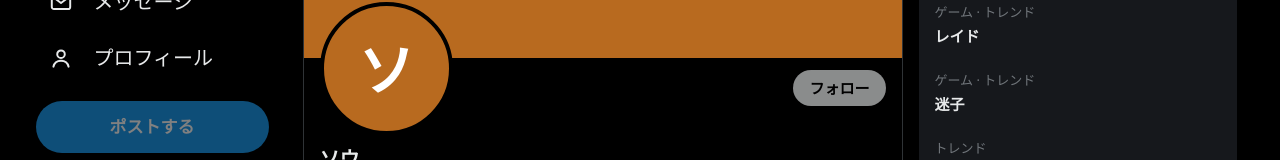
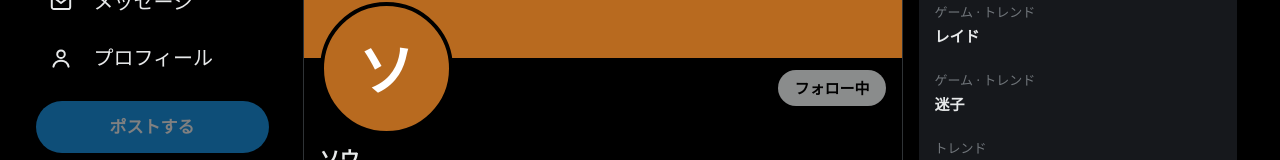
Before and after one commit to NOZY-jp/HackStageTeamC, a Next.js app: page /twitter/profile/kaiser018023071 in a window 1280 px wide. Shown: the part 195-355 px from the top of the page. Built offline with nearby package versions, Linux system fonts and the light colour scheme.

Commit message:
fix(twixer): フォロー中のプロフィール表示と検索テストを修正

```diff
--- a/components/twitter-like/profile-shell.tsx
+++ b/components/twitter-like/profile-shell.tsx
@@ -1,7 +1,6 @@
 import Link from "next/link";
 import type { ReactNode } from "react";
-import { HAL_HANDLE } from "@/lib/discord-like/data/names";
-import { isProtected } from "@/lib/twitter-like";
+import { isProtected, listFollowingIds, TWITTER_ME_ID } from "@/lib/twitter-like";
 import type { Profile, TwitterUser } from "@/lib/twitter-like/types";
 import { Avatar } from "./avatar";
 import { formatCount, formatJoinedAt } from "./format";
@@ -37,6 +36,8 @@ export function ProfileShell({
 }) {
   const base = `/twitter/profile/${user.handle}`;
   const locked = isProtected(user);
+  const following = listFollowingIds(TWITTER_ME_ID).includes(user.id);
+  const action = following ? "フォロー中" : "フォロー";
   return (
     <>
       <PageHeader
@@ -57,7 +58,7 @@ export function ProfileShell({
               <Avatar user={user} size="xl" />
             </div>
             <button type="button" className="tw-follow-button tw-profile-action" disabled>
-              {user.handle === HAL_HANDLE ? "プロフィールを編集" : "フォロー"}
+              {user.id === TWITTER_ME_ID ? "プロフィールを編集" : action}
             </button>
           </div>
           <h2 className="tw-profile-name">
```
Also changed, not shown: 2 other files (tests, documents, lock files or other folders).
